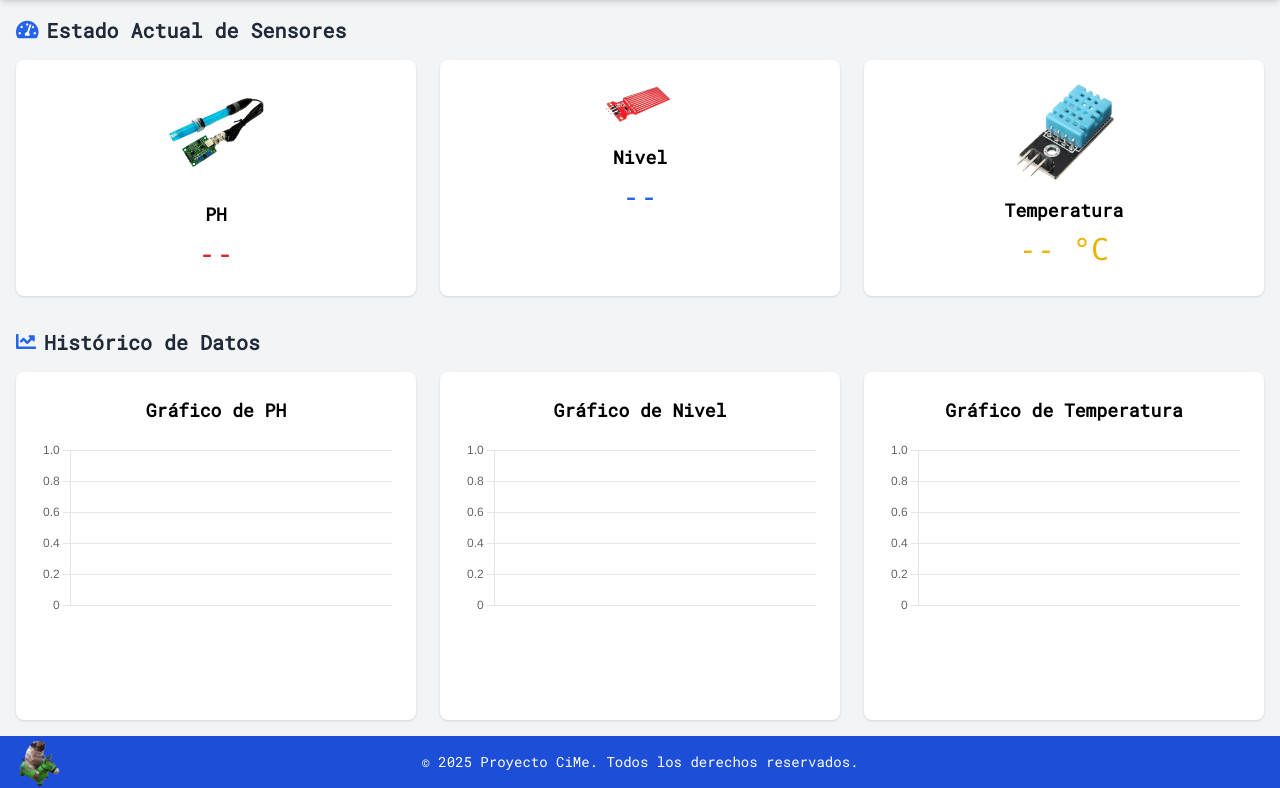
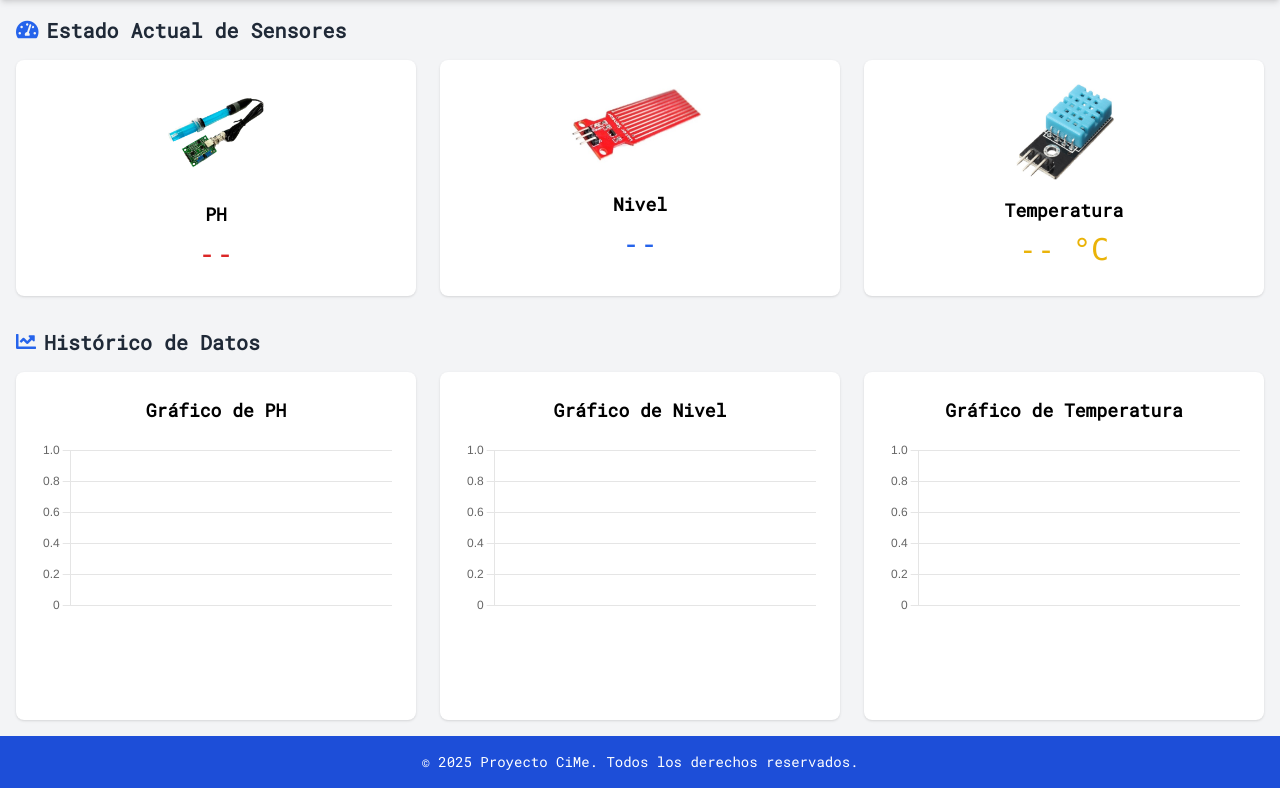
Before and after one commit to Yeko04/ProyectosULSA, a Flask app: page / in a window 1280 px wide. Shown: the part 64-852 px from the top of the page. Run offline with Flask 3, Linux system fonts and the light colour scheme; some libraries are stand-ins or nearby versions.

Commit message:
Add files via upload

```diff
--- a/Filtrado de agua/templates/contact.html
+++ b/Filtrado de agua/templates/contact.html
@@ -12,7 +12,7 @@
 
   <main class="p-6">
     <h2 class="text-lg font-semibold mb-4">Lista de Contactos</h2>
-    <ul class="space-y-2">
+    <ul class="space-y-3">
       <li class="p-2 bg-white rounded shadow">Fernando Marcelo Arauz Blanco</li>
       <li class="p-2 bg-white rounded shadow">Yader Ivan Hernandez Muños</li>
       <li class="p-2 bg-white rounded shadow">Yessenia Jabriel Gonzalez Morales</li>
--- a/Filtrado de agua/templates/home.html
+++ b/Filtrado de agua/templates/home.html
@@ -39,7 +39,7 @@
         </div>
 
         <div class="bg-white rounded-lg shadow p-6 flex flex-col items-center">
-          <img alt="Sensor de nivel" class="mb-4" height="100" src="{{ url_for('static', filename='Nivel.jpg') }}" width="100"/>
+          <img alt="Sensor de nivel" class="mb-5" height="200" src="{{ url_for('static', filename='Nivel.jpg') }}" width="200"/>
           <h3 class="text-lg font-semibold mb-2">Nivel</h3>
           <p class="text-3xl font-mono text-blue-600" id="nivel-value">--</p>
         </div>
@@ -82,7 +82,7 @@
   </main>
 
   <footer class="bg-blue-700 text-white p-4 text-sm relative">
-    <img alt="Logo" class="h-12 w-12 absolute left-4 top-1/2 -translate-y-1/2" src="{{ url_for('static', filename='Logo.png') }}">
+
     <div class="text-center">© 2025 Proyecto CiMe. Todos los derechos reservados.</div>
   </footer>
 
```
